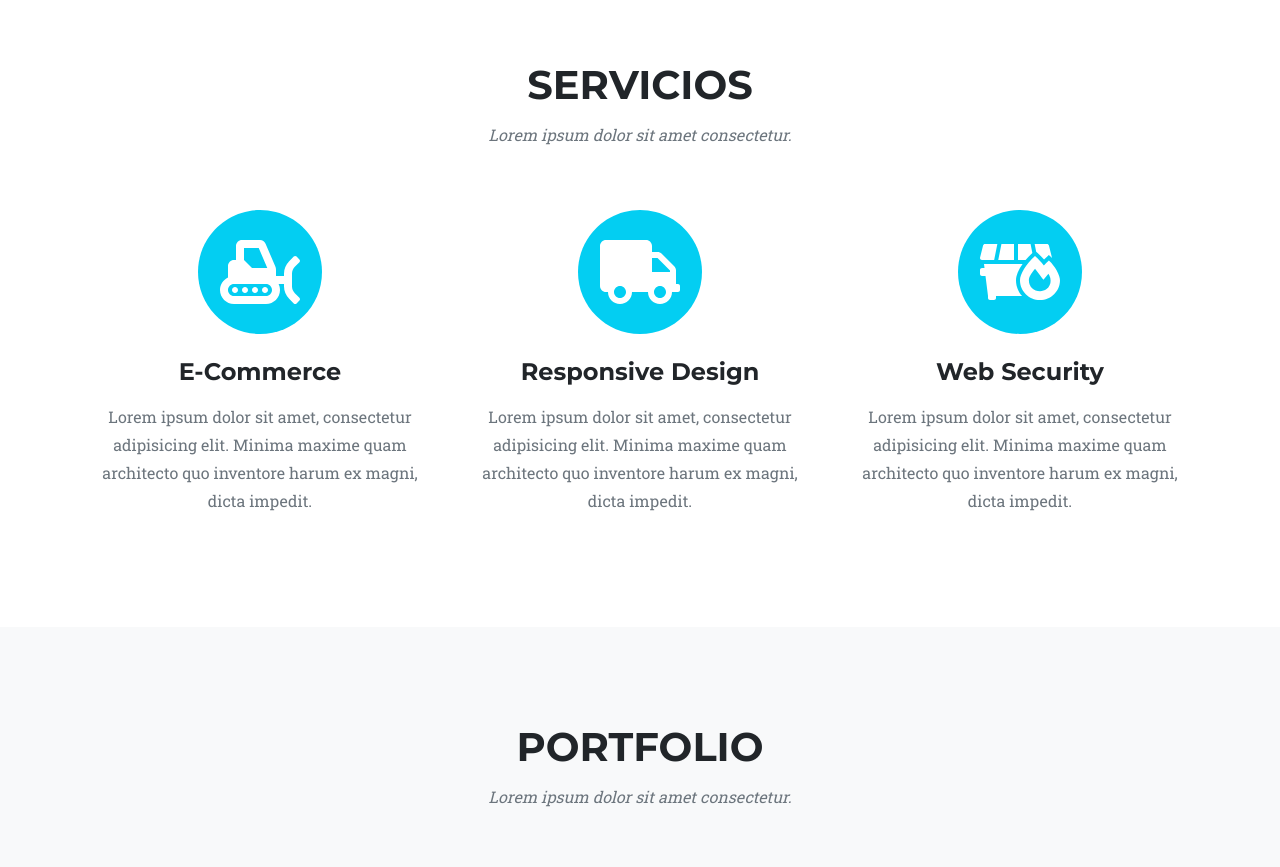
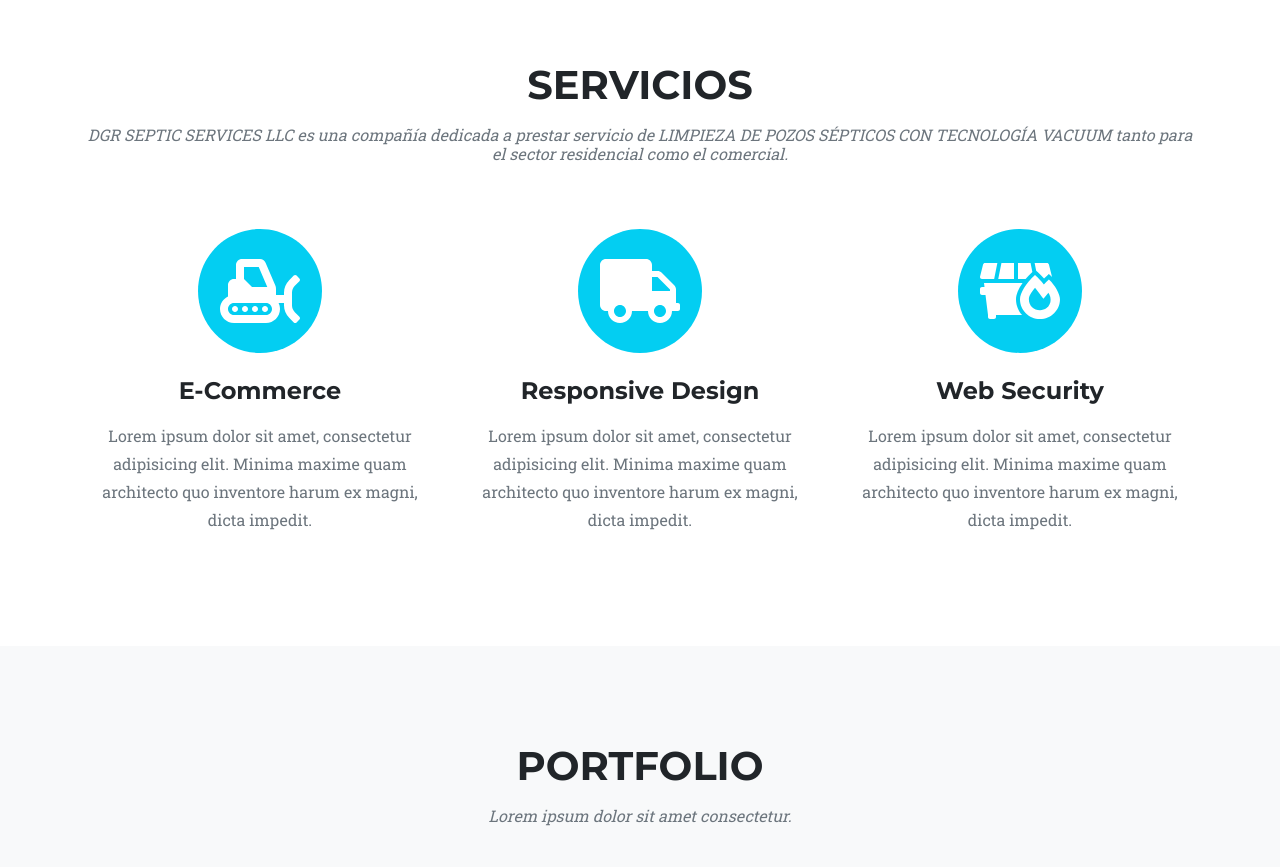
Before and after one commit to chernanm1208/chernanm1208.github.io, a plain HTML site: page index.html in a window 1280 px wide. Shown: the part 780-1647 px from the top of the page. Drawn offline with nearby package versions, Linux system fonts and the light colour scheme.

Commit message:
Update index.html

```diff
--- a/index.html
+++ b/index.html
@@ -49,7 +49,7 @@
             <div class="container">
                 <div class="text-center">
                     <h2 class="section-heading text-uppercase">Servicios</h2>
-                    <h3 class="section-subheading text-muted">Lorem ipsum dolor sit amet consectetur.</h3>
+                    <h3 class="section-subheading text-muted">DGR SEPTIC SERVICES LLC es una compañía dedicada a prestar servicio de LIMPIEZA DE POZOS SÉPTICOS CON TECNOLOGÍA VACUUM tanto para el sector residencial como el comercial.</h3>
                 </div>
                 <div class="row text-center">
                     <div class="col-md-4">
```
